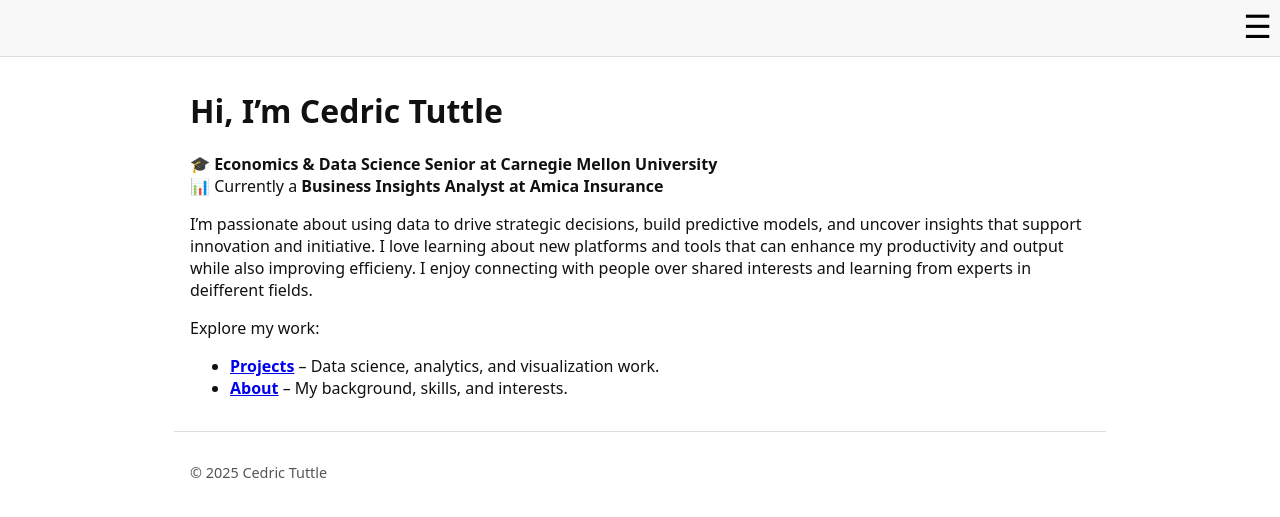
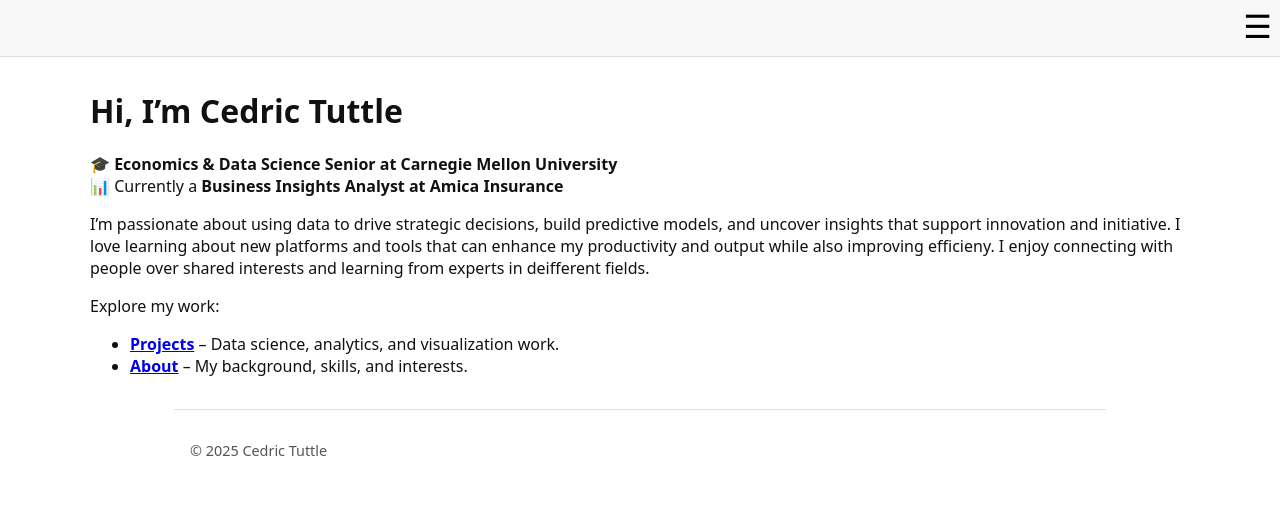
Before and after one commit to ctuttle123/cedrictuttle.github.io, a Jekyll site: the page built from index.md, in a window 1280 px wide. Shown: the top 517 px of the page. Built offline with Jekyll 4.4.1, drawn with Linux system fonts in a browser that asks for light colours.

Commit message:
Update custom.scss

```diff
--- a/_sass/custom.scss
+++ b/_sass/custom.scss
@@ -65,10 +65,11 @@ body, html {
 /* --- Main content --- */
 .site-main {
   margin: 2rem auto;
-  padding: 0 1rem;
-  max-width: 900px;
+  padding: 0 3rem;
+  max-width: 1100px;
   text-align: left;
 }
+
 
 /* --- Footer --- */
 .site-footer {
```
